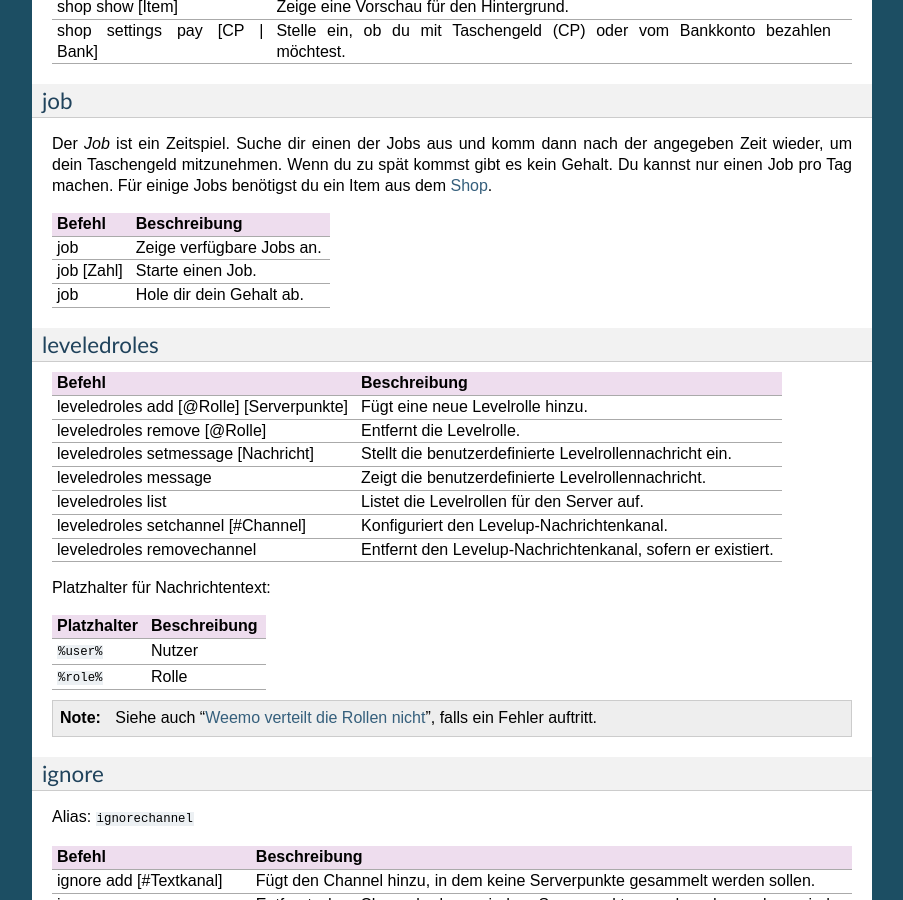
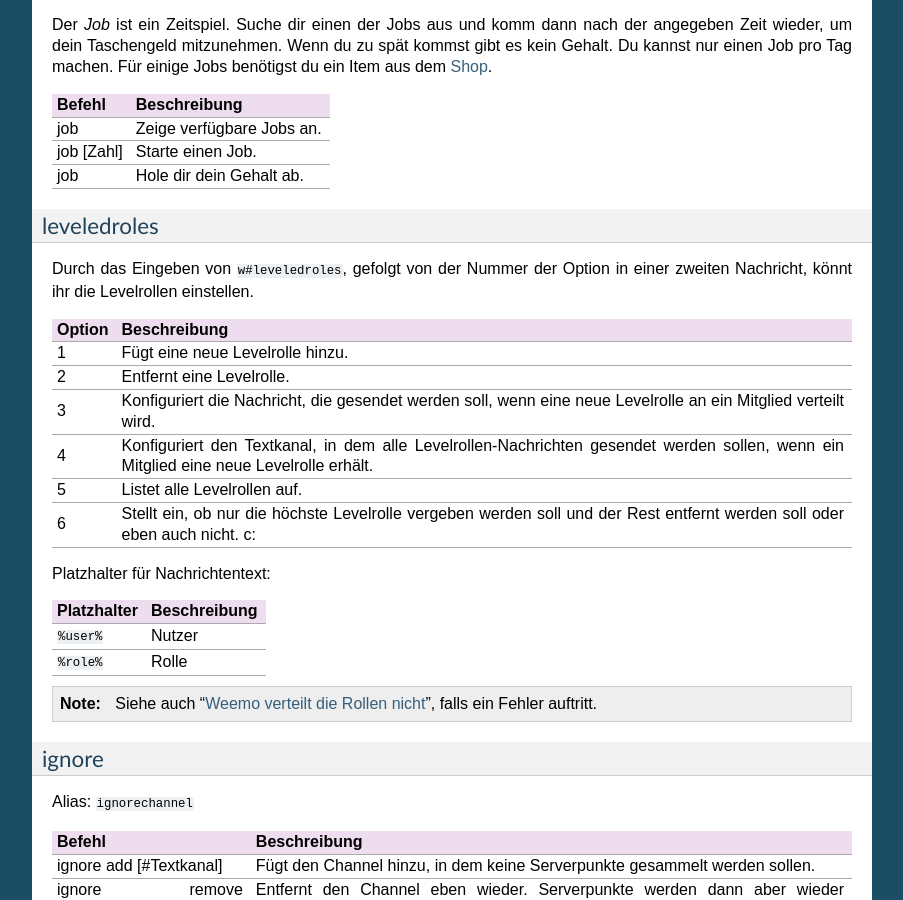
Before and after one commit to niborus/weemo-doc, a Sphinx documentation site: the page built from docs/befehle.rst, in a window 1280 px wide and 900 px high, scrolled down 9221 px. Shown: the whole window, without its empty margins (198-1101 px from the left). Built offline with Sphinx 7.4.7, drawn with Linux system fonts in a browser that asks for light colours; some of the changed text lies outside the part shown.

Commit message:
Anpassen an Änderungen vom 2021-04-10 https://discord.com/channels/468520211687931914/468520212128595979/830248673652768848

```diff
--- a/docs/befehle.rst
+++ b/docs/befehle.rst
@@ -192,12 +192,7 @@ Private Sprachkanäle
     :align: left
     :header: "Befehl", "Beschreibung"
 
-    "create", "Erstellt einen privaten Sprachkanal."
-    "delete", "Löscht den eigenen Kanal."
-    "roominvite [@User]", "Lädt jemanden in den eigenen Kanal ein."
-    "roomkick [@User]", "Kickt jemanden aus dem eigenen Kanal."
-    "visibility [public|invite]", "Legt fest, ob der Kanal öffentlich ist."
-    "rename [Neuer Name]", "Benennt den Raum um."
+    "room_", "Ruft das Menü für private Sprachkanäle auf."
     "forcedel [@User]", "Löscht den Sprachkanal aus Weemos Datenbank. Siehe auch :ref:`FAQ<forcedel>`."
     "setcategory [:ref:`Kategorie-ID<id>`]", "Legt die Kategorie für die Kanäle fest."
 
@@ -250,7 +245,7 @@ Spielstatistiken
     :align: left
     :header: "Befehl", "Beschreibung"
 
-    "osustats [OSU-Name]", "Zeigt Statistiken über das OSU-Profil."
+    "osustats [OSU-Name] <--modusname>", "Zeigt Statistiken über das OSU-Profil."
 
 
 Streamankündigungen
@@ -473,18 +468,20 @@ Für einige Jobs benötigst du ein Item aus dem Shop_.
 leveledroles
 ^^^^^^^^^^^^
 
+Durch das Eingeben von ``w#leveledroles``, gefolgt von der Nummer der Option in einer zweiten Nachricht, könnt ihr
+die Levelrollen einstellen.
+
 .. csv-table::
     :widths: auto
     :align: left
-    :header: "Befehl", "Beschreibung"
+    :header: "Option", "Beschreibung"
 
-    "leveledroles add [@Rolle] [Serverpunkte]", "Fügt eine neue Levelrolle hinzu."
-    "leveledroles remove [@Rolle]", "Entfernt die Levelrolle."
-    "leveledroles setmessage [Nachricht]", "Stellt die benutzerdefinierte Levelrollennachricht ein."
-    "leveledroles message", "Zeigt die benutzerdefinierte Levelrollennachricht."
-    "leveledroles list", "Listet die Levelrollen für den Server auf."
-    "leveledroles setchannel [#Channel]", "Konfiguriert den Levelup-Nachrichtenkanal."
-    "leveledroles removechannel", "Entfernt den Levelup-Nachrichtenkanal, sofern er existiert."
+    "1", "Fügt eine neue Levelrolle hinzu."
+    "2", "Entfernt eine Levelrolle."
+    "3", "Konfiguriert die Nachricht, die gesendet werden soll, wenn eine neue Levelrolle an ein Mitglied verteilt wird."
+    "4", "Konfiguriert den Textkanal, in dem alle Levelrollen-Nachrichten gesendet werden sollen, wenn ein Mitglied eine neue Levelrolle erhält."
+    "5", "Listet alle Levelrollen auf."
+    "6", "Stellt ein, ob nur die höchste Levelrolle vergeben werden soll und der Rest entfernt werden soll oder eben auch nicht. c:"
 
 Platzhalter für Nachrichtentext:
 
@@ -595,6 +592,23 @@ Beispiel für die Verwendung von ReactionRoles:
 
 .. note:: Siehe auch ":ref:`no_roles`", falls ein Fehler auftritt.
 
+room
+^^^^
+
+Durch das Eingeben von ``w#room``, gefolgt von der Nummer der Option in einer zweiten Nachricht, könnt ihr
+private Sprachkanäle steuern.
+
+.. csv-table::
+    :widths: auto
+    :align: left
+    :header: "Option", "Beschreibung"
+
+    "1", "Erstellt einen privaten Sprachkanal für dich."
+    "2", "Löscht deinen privaten Sprachkanal."
+    "3", "Benennt deinen privaten Sprachkanal um."
+    "4", "Kickt ein Mitglied aus deinem privaten Sprachkanal."
+    "5", "Lädt ein Mitglied zu deinem privaten Sprachkanal ein."
+
 play
 ^^^^
 
```
